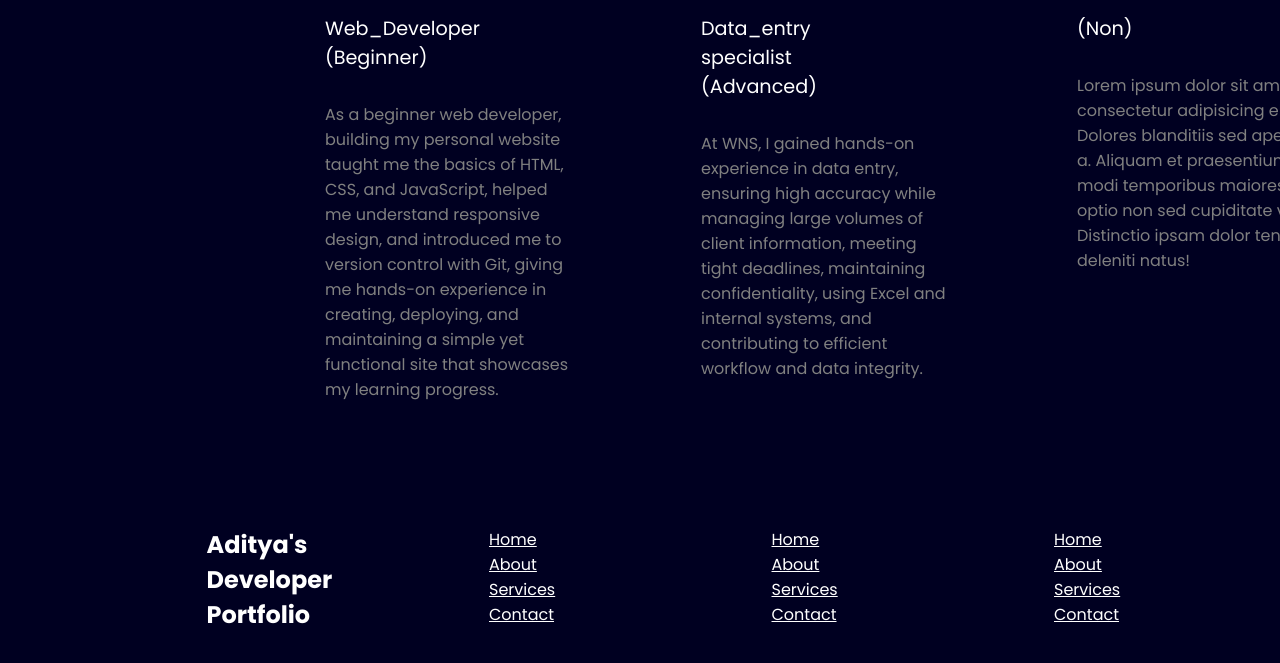
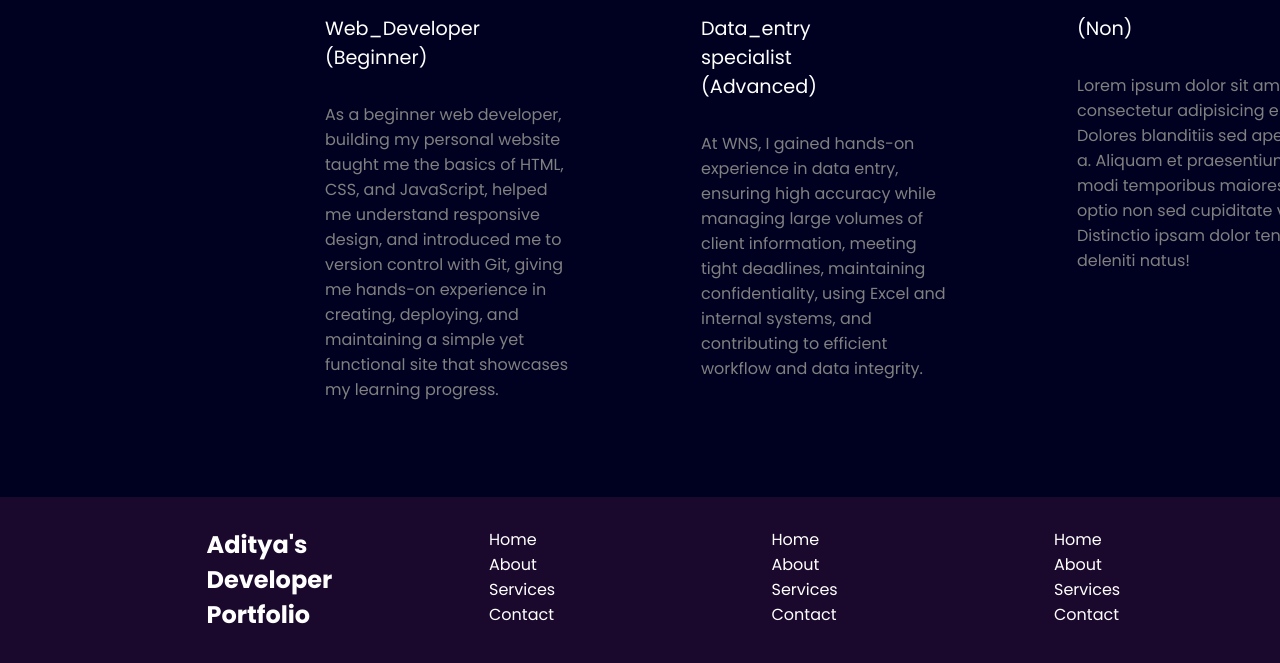
Before and after one commit to Aditya-Godse/My-Portfolio., a plain HTML site: page index.html in a window 1280 px wide. Shown: the part 1069-1732 px from the top of the page. Drawn offline with nearby package versions, Linux system fonts and the light colour scheme.

Commit message:
Update style.css

```diff
--- a/style.css
+++ b/style.css
@@ -107,6 +107,7 @@ h1{
     color: gray;}
 
 footer{
+    background-color: rgb(26, 9, 44);
     width: 100%;
     height: 180px;
     margin: 500px 0;}
@@ -123,3 +124,10 @@ footer{
 
 .footer li{
     list-style: none;}
+
+.footer ul li a{
+    text-decoration: none;}
+
+
+.footer ul li a:hover{
+    color: gray;}
```
